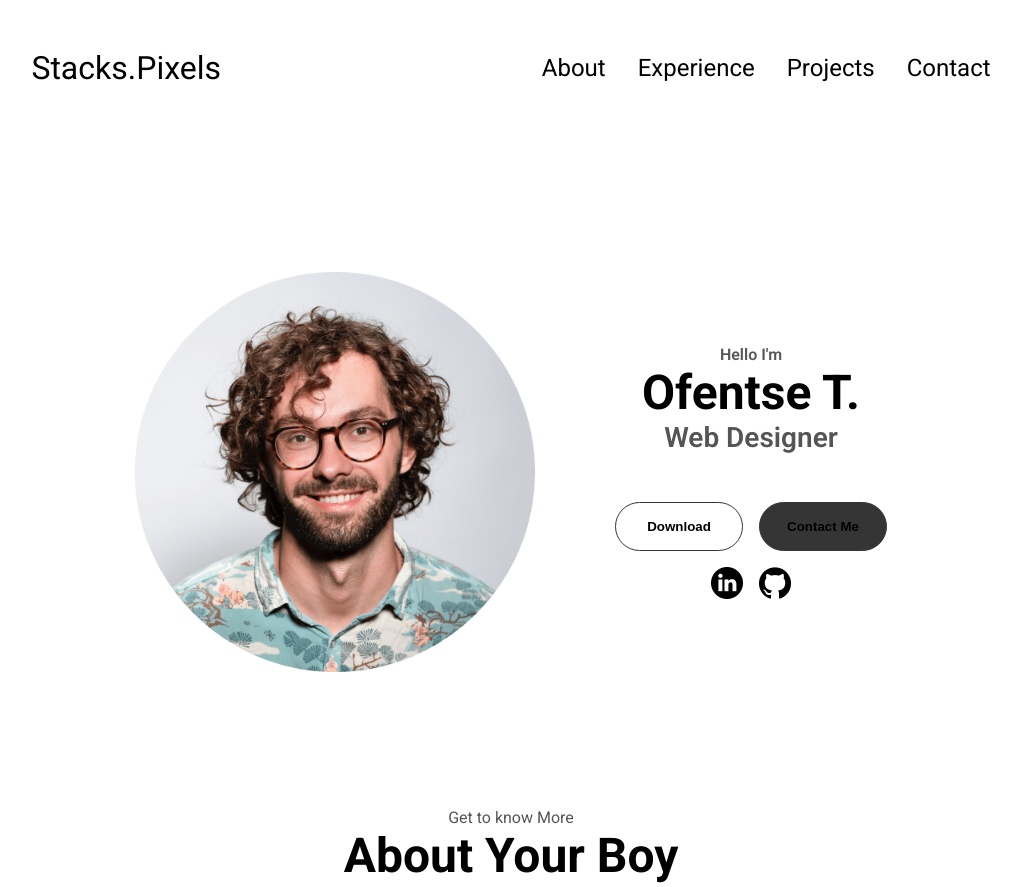
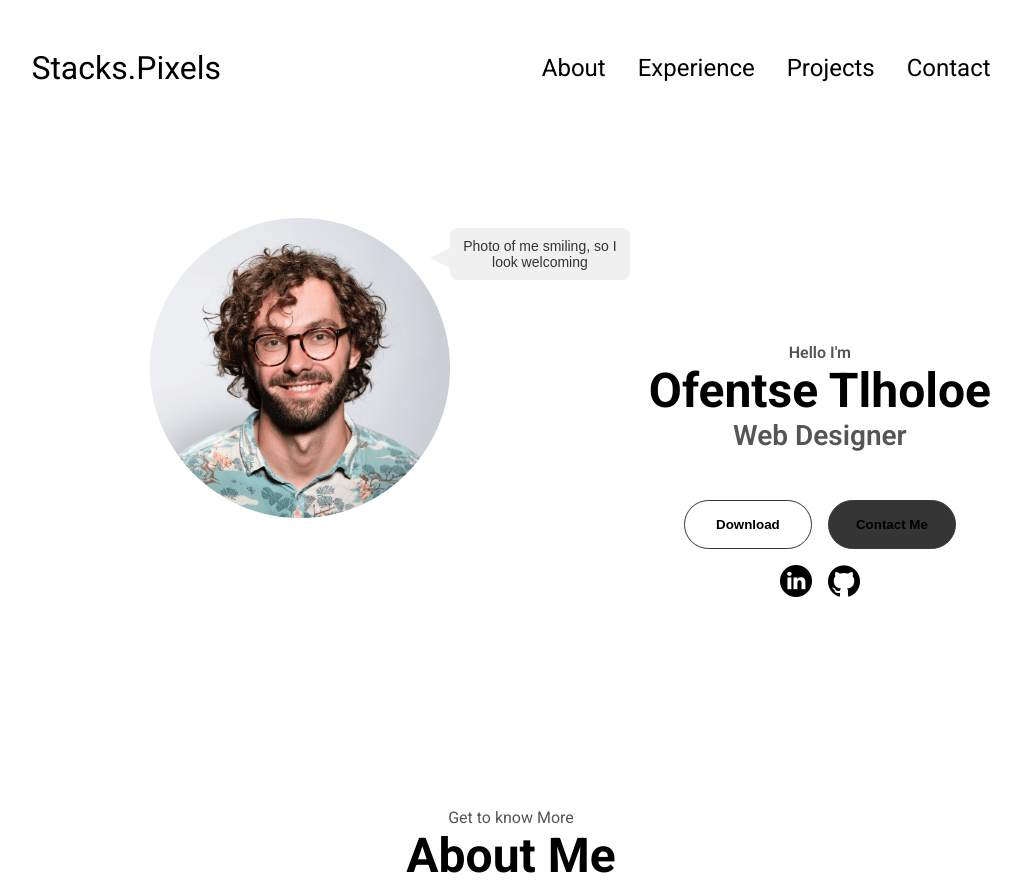
Before and after one commit to Ofentse-T/My-Web-Work, a plain HTML site: page index.html in a window 1280 px wide. Shown: the top 887 px of the page, without its empty margins (129-1150 px from the left). Drawn offline with Linux system fonts and the light colour scheme.

Commit message:
Added arrow to profile pic

```diff
--- a/index.html
+++ b/index.html
@@ -35,14 +35,21 @@
         </div>
       </div>
     </nav>
+
     <!-- Profile section -->
     <section id="profile">
-      <div class="section__pic-container">
+       <div class="container">
+    <img src="/assets/profile-pic.png" alt="Me smiling" class="photo" />
+    <div class="caption">
+      Photo of me smiling, so I look welcoming
+    </div>
+  </div>
+      <!-- <div class="section__pic-container">
         <img src="./Assets/profile-pic.png" alt="John Doe profile pic" />
-      </div>
+      </div> -->
       <div class="section__text">
         <p class="section__text__p1">Hello I'm</p>
-        <h1 class="title">Ofentse T.</h1>
+        <h1 class="title">Ofentse Tlholoe</h1>
         <p class="section__text__p2">Web Designer</p>
         <div class="btn-container">
           <button class="btn btn-color-2">
@@ -53,18 +60,15 @@
           </button>
         </div>
         <div id="socials-container">
-          <img
+          <a target="_blank" href="https://www.linkedin.com/in/ofentse-tlholoe-5b049aa2/"><img
             src="assets/linkedin.png"
             alt="My LinkedIn Profile"
-            class="icon"
-            onclick="location.href='https://linkedin.com/'"
-          />
-          <img
+            class="icon"/></a>
+          <a target="_blank" href="https://github.com/Ofentse-T"><img
             src="assets/github.png"
             alt="My GitHub Profile"
             class="icon"
-            onclick="location.href='https://github.com/'"
-          />
+          /></a>
         </div>
       </div>
     </section>
@@ -72,7 +76,7 @@
     <!-- About section -->
     <section id="about">
       <p class="section__text__p1">Get to know More</p>
-      <h1 class="title">About Your Boy</h1>
+      <h1 class="title">About Me</h1>
       <div class="section-container">
         <div class="section__pic-container">
           <img
@@ -90,7 +94,7 @@
                 class="icon"
               />
               <h3>Experience</h3>
-              <p>2+ Years <br>Frontend Development</br></p>
+              <p>2 Years <br>Frontend Development</br></p>
             </div>
             <div class="details-container">
               <img
@@ -99,7 +103,7 @@
                 class="icon"
               />
               <h3>Education</h3>
-              <p>B.Sc. Bachelors Degree <br>M.Sc. Masters Degree</br></p>
+              <p>Nathional Diploma: Zaio Bootcamp <br>Bacheleor's Degree: Photography</br></p>
             </div>
           </div>
           <div class="text-container">
@@ -126,80 +130,30 @@
       <h1 class="title">Experience</h1>
       <div class="experience-details-container">
         <div class="about-containers">
-          <div class="details-container">
+          <div class="details-container experience">
             <h2 class="experience-sub-title">Frontend Development</h2>
             <div class="article-container">
               <article>
                 <img src="assets/checkmark.png" alt="experience icon" class="icon">
                 <div>
                   <h3>HTML</h3>
-                  <p>Experienced</p>
+                  <p>Competent</p>
                 </div>
               </article>
               <article>
                 <img src="assets/checkmark.png" alt="experience icon" class="icon">
                 <div>
                   <h3>CSS</h3>
-                  <p>Experienced</p>
-                </div>
-              </article>
-              <!-- <article>
-                <img src="assets/checkmark.png" alt="experience icon" class="icon">
-                <div>
-                  <h3>SASS</h3>
-                  <p>Intermidiate</p>
+                  <p>Competent</p>
                 </div>
               </article>
               <article>
                 <img src="assets/checkmark.png" alt="experience icon" class="icon">
                 <div>
-                  <h3>Java Script</h3>
-                  <p>Novice</p>
+                  <h3>CMS</h3>
+                  <p>Proficient</p>
                 </div>
               </article>
-              <article>
-                <img src="assets/checkmark.png" alt="experience icon" class="icon">
-                <div>
-                  <h3>TypeScript</h3>
-                  <p>Basic</p>
-                </div>
-              </article>
-              <article>
-                <img src="assets/checkmark.png" alt="experience icon" class="icon">
-                <div>
-                  <h3>Material UI</h3>
-                  <p>Intermidiate</p>
-                </div>
-                <article>
-
-                <img src="assets/checkmark.png" alt="experience icon" class="icon">
-                <div>
-                  <h3>PostgreSQL</h3>
-                  <p>Basic</p>
-                </div>
-              </article>
-              <article>
-                <img src="assets/checkmark.png" alt="experience icon" class="icon">
-                <div>
-                  <h3>Node JS</h3>
-                  <p>Basic</p>
-                </div>
-              </article>
-              <article>
-                <img src="assets/checkmark.png" alt="experience icon" class="icon">
-                <div>
-                  <h3>Express JS</h3>
-                  <p>Intermidiate</p>
-                </div>
-              </article>
-              <article>
-                <img src="assets/checkmark.png" alt="experience icon" class="icon">
-                <div>
-                  <h3>Git</h3>
-                  <p>Novice</p>
-                </div>
-              </article>
-              </article> -->
             </div>
           </div>
         </div>
@@ -264,11 +218,11 @@
       <div class="contact-info-upper-container">
         <div class="contact-info-container">
           <img src="assets/email.png" alt="Email icon" class="icon contact-icon email-icon">
-          <p><a href="mailto:ot123@gmail.com">Example@gmail.com</a></p>
+          <p><a href="mailto:ofentsetlholoe@gmail.com">Quick Mail</a></p>
         </div>
         <div class="contact-info-container">
           <img src="assets/linkedin.png" alt="LinkedIn icon" class="icon contact icon">
-          <p><a href="https://linkedin.com">LinkedIn</a></p>
+          <p><a target="_blank" href="https://www.linkedin.com/in/ofentse-tlholoe-5b049aa2/">LinkedIn</a></p>
         </div>
         </div>
      </section>
@@ -283,7 +237,7 @@
           </ul>
         </div>
       </nav>
-      <p>Copyright &#169; 2025 Ofentse T. All Rights Reserved.</p>
+      <p>Copyright &#169; 2025 Ofentse Tlholoe. All Rights Reserved.</p>
     </footer>
     <script src="script.js"></script>
   </body>
--- a/style.css
+++ b/style.css
@@ -177,6 +177,43 @@ section {
   margin-top: 1rem;
   gap: 1rem;
 }
+.container {
+  position: relative;
+  width: 300px; /* Adjust to your image size */
+  margin: 50px auto;
+  text-align: center;
+}
+
+.photo {
+  width: 100%;
+  border-radius: 8px;
+}
+
+.caption {
+  position: absolute;
+  top: 10px;
+  right: -180px; /* Position caption to the right of the image */
+  width: 160px;
+  background: #f0f0f0;
+  padding: 10px;
+  border-radius: 8px;
+  font-family: Arial, sans-serif;
+  font-size: 14px;
+  color: #333;
+}
+
+/* Arrow pointing to the photo */
+.caption::before {
+  content: "";
+  position: absolute;
+  top: 20px; /* Adjust vertically to match arrow tip */
+  left: -20px;
+  width: 0;
+  height: 0;
+  border-top: 10px solid transparent;
+  border-bottom: 10px solid transparent;
+  border-right: 20px solid #f0f0f0;
+}
 
 /* Icons */
 .icon {
@@ -284,7 +321,7 @@ section {
 .experience-details-container {
   display: flex;
   justify-content: center;
-  flex-direction: column;
+  flex-direction: row;
 }
 
 .article-container {
@@ -305,6 +342,9 @@ article {
 
 article .icon {
   cursor: default;
+}
+.experience {
+
 }
 
 /* PROJECTS SECTION */
```
